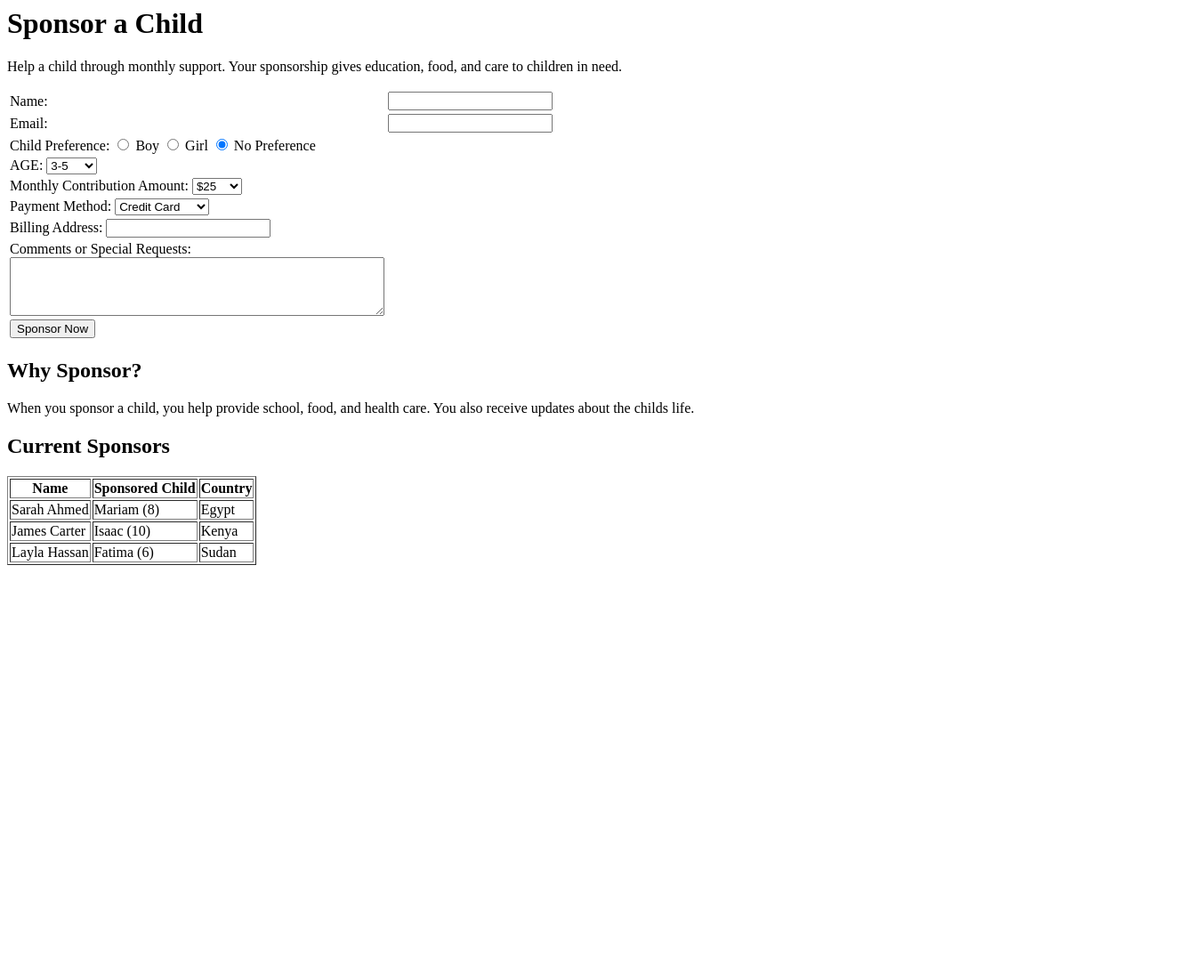
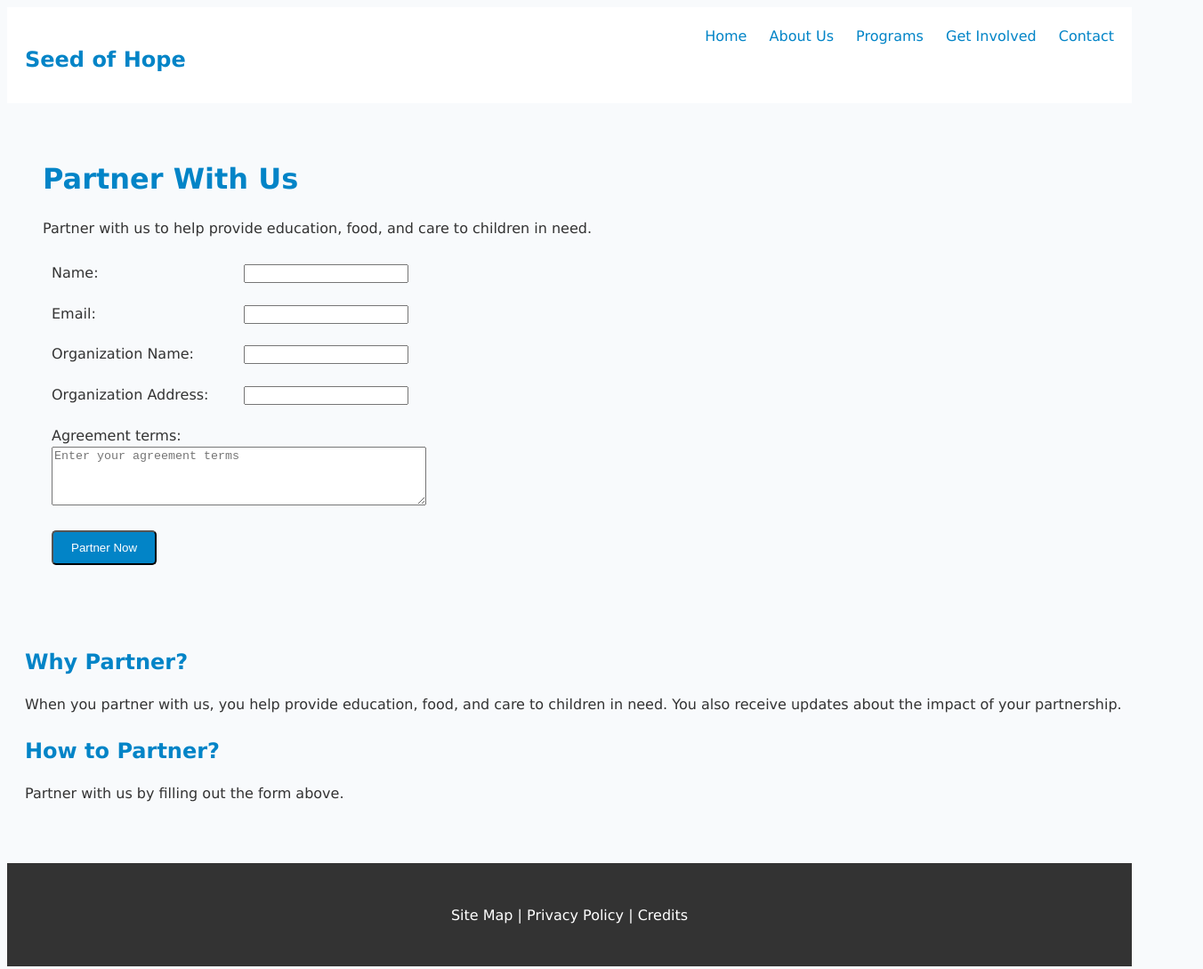
Before and after one commit to MoShohdi/Web_project, a plain HTML site: page sponser.html in a window 1280 px wide. Shown: the whole page at 89% size, 1352 px wide, since content can reach past the window. Before the commit the page ends 800 px from the top, so only its background shows below. Drawn offline with Linux system fonts and the light colour scheme.

Commit message:
fixed all the pages and made modifications to css

```diff
--- a/sponser.html
+++ b/sponser.html
@@ -1,19 +1,37 @@
-<html>
+<!DOCTYPE html>
+<html lang="en">
 <head>
     <meta charset="UTF-8">
-    <title>Sponsor a Child</title>
+    <meta name="viewport" content="width=device-width, initial-scale=1.0">
+    <title>Partner With Us - Seed of Hope</title>
+    <link rel="stylesheet" href="style.css">
 </head>
 <body>
-
-    <h1>Sponsor a Child</h1>
-    <p>Help a child through monthly support. Your sponsorship gives education, food, and care to children in need.</p>
- <table>
+    <header>
+        <div class="header">
+            <div class="logo">
+                <h1><a href="index.html">Seed of Hope</a></h1>
+            </div>
+            <nav class="main-nav">
+                <a href="index.html">Home</a>
+                <a href="about.html">About Us</a>
+                <a href="programs.html">Programs</a>
+                <a href="volunteer.html">Get Involved</a>
+                <a href="contact.html">Contact</a>
+            </nav>
+        </div>
+    </header>
+    <div class="form">
+        <h1>Partner With Us</h1>
+        <p>Partner with us to help provide education, food, and care to children in need.</p>
+        <form method="post" action="thank_you.html">
+            <table class="form-table">
                 <tr>
                     <td>
                         <label>Name:</label>
                     </td>
                     <td>
-                    <input type="text"name="name">
+                        <input type="text" name="name">
                     </td>
                 </tr>
                 <tr>
@@ -21,92 +39,53 @@
                         <label>Email:</label><br>
                     </td>
                     <td>
-                    <input type="email"name="email">
-                </tr>
-            </td>
-            <tr>
-                <td>
-               <label>Child Preference:</label>
-        <input type="radio" name="preference" value="boy"> Boy
-        <input type="radio" name="preference" value="girl"> Girl
-        <input type="radio" name="preference" value="no preference" checked> No Preference
-                </td>
-            </tr>
-             <td>
-                <label>AGE:</label>
-                <select name="AGE">
-                    <option value="3-5">3-5</option>
-                    <option value="6-8">6-8</option>
-                    <option value="9-12">9-12</option>
-                    <option value="13-15">13-15</option>
-                    <option value="16-18">16-18</option>
-                </select>
-            </td>
-            <tr>
-                <td>
-                    <label>Monthly Contribution Amount:</label>
-                    <select name="amount">
-                        <option value="25">$25</option>
-                        <option value="50">$50</option>
-                        <option value="100">$100</option>
-                        <option value="other">Other</option>
-                    </select>
+                        <input type="email" name="email">
                     </td>
                 </tr>
                 <tr>
                     <td>
-                    <label>Payment Method:</label>
-                    <select name="payment_method">
-                        <option value="credit_card">Credit Card</option>
-                        <option value="debit_card">Debit Card</option>
-                        <option value="paypal">PayPal</option>
-                        <option value="bank_transfer">Bank Transfer</option>
-                    </select>
+                        <label>Organization Name:</label>
+                    </td>
+                    <td>
+                        <input type="text" name="organization_name">
                     </td>
                 </tr>
                 <tr>
                     <td>
-                    <label>Billing Address:</label>
-                    <input type="text" name="billing_address">
+                        <label>Organization Address:</label>
+                    </td>
+                    <td>
+                        <input type="text" name="organization_address">
                     </td>
                 </tr>
                 <tr>
-                <td>
-                    <label>Comments or Special Requests:</label><br>
-                    <textarea name="comments" rows="4" cols="50"></textarea>
+                    <td colspan="2">
+                        <label>Agreement terms:</label><br>
+                        <textarea name="comments" rows="4" cols="50" placeholder="Enter your agreement terms"></textarea>
                     </td>
                 </tr>
                 <tr>
-                <td>
-                    <input type="submit" value="Sponsor Now">
+                    <td colspan="2">
+                        <input class="btn" type="submit" value="Partner Now">
                     </td>
                 </tr>
             </table>
-    <h2>Why Sponsor?</h2>
-    <p>When you sponsor a child, you help provide school, food, and health care. You also receive updates about the childs life.</p>
-    <h2>Current Sponsors</h2>
-    <table border="1">
-        <tr>
-            <th>Name</th>
-            <th>Sponsored Child</th>
-            <th>Country</th>
-        </tr>
-        <tr>
-            <td>Sarah Ahmed</td>
-            <td>Mariam (8)</td>
-            <td>Egypt</td>
-        </tr>
-        <tr>
-            <td>James Carter</td>
-            <td>Isaac (10)</td>
-            <td>Kenya</td>
-        </tr>
-        <tr>
-            <td>Layla Hassan</td>
-            <td>Fatima (6)</td>
-            <td>Sudan</td>
-        </tr>
-    </table>
-
+        </form>
+    </div>
+    <div class="container">
+        <h2>Why Partner?</h2>
+        <p>When you partner with us, you help provide education, food, and care to children in need. You also receive updates about the impact of your partnership.</p>
+        <h2>How to Partner?</h2>
+        <p>Partner with us by filling out the form above.</p>
+    </div>
+    <footer>
+        <div class="footer">
+            <p>
+                <a href="sitemap.html">Site Map</a> |
+                <a href="privacy.html">Privacy Policy</a> |
+                <a href="credits.html">Credits</a>
+            </p>
+        </div>
+    </footer>
 </body>
 </html>
--- a/style.css
+++ b/style.css
@@ -1,10 +1,8 @@
 
 /* color pallete
-  * Sky Blue: #0284C7 (For links and headers)
-  * Warm Orange: #F59E0B (For buttons)
+  * Sky Blue: #0284C7 (For links and headers and buttons)
   * Dark Grey Text: #333333 (For all paragraphs)
   * Very Light Grey: #F8FAFC (For the page background)
-  * Pure White: #FFFFFF (For the content area background)
 */
 
 /* general use */
@@ -13,6 +11,26 @@ body {
     line-height: 1.6;
     background-color: #F8FAFC;
     color: #333333;
+
+    display: flex;
+    flex-direction: column;
+    min-height: 100vh;
+}
+
+.btn{
+    background-color: #0284C7;
+    color: #FFFFFF;
+    padding: 10px 20px;
+    border-radius: 5px;
+    cursor: pointer;
+}
+
+.btn:hover{
+    background-color: #FD7B38;
+    color: #FFFFFF;
+    padding: 10px 20px;
+    border-radius: 5px;
+    cursor: pointer;
 }
 
 h1, h2, h3, h4, h5, h6 {
@@ -39,7 +57,10 @@ a:hover {
     width: 100%;
     margin: 0 auto;
     padding: 20px;
-    background-color: #FFFFFF;
+    background-color: #F8FAFC;
+    height: auto;
+
+    flex-grow: 1;
 }
 
 /* header and footer */
```
Also changed, not shown: contact.html (+2 -2 lines), thank_you.html (+38 -0 lines), volunteer.html (+1 -1 lines). Lines whose indentation alone changed are shown as unchanged.
